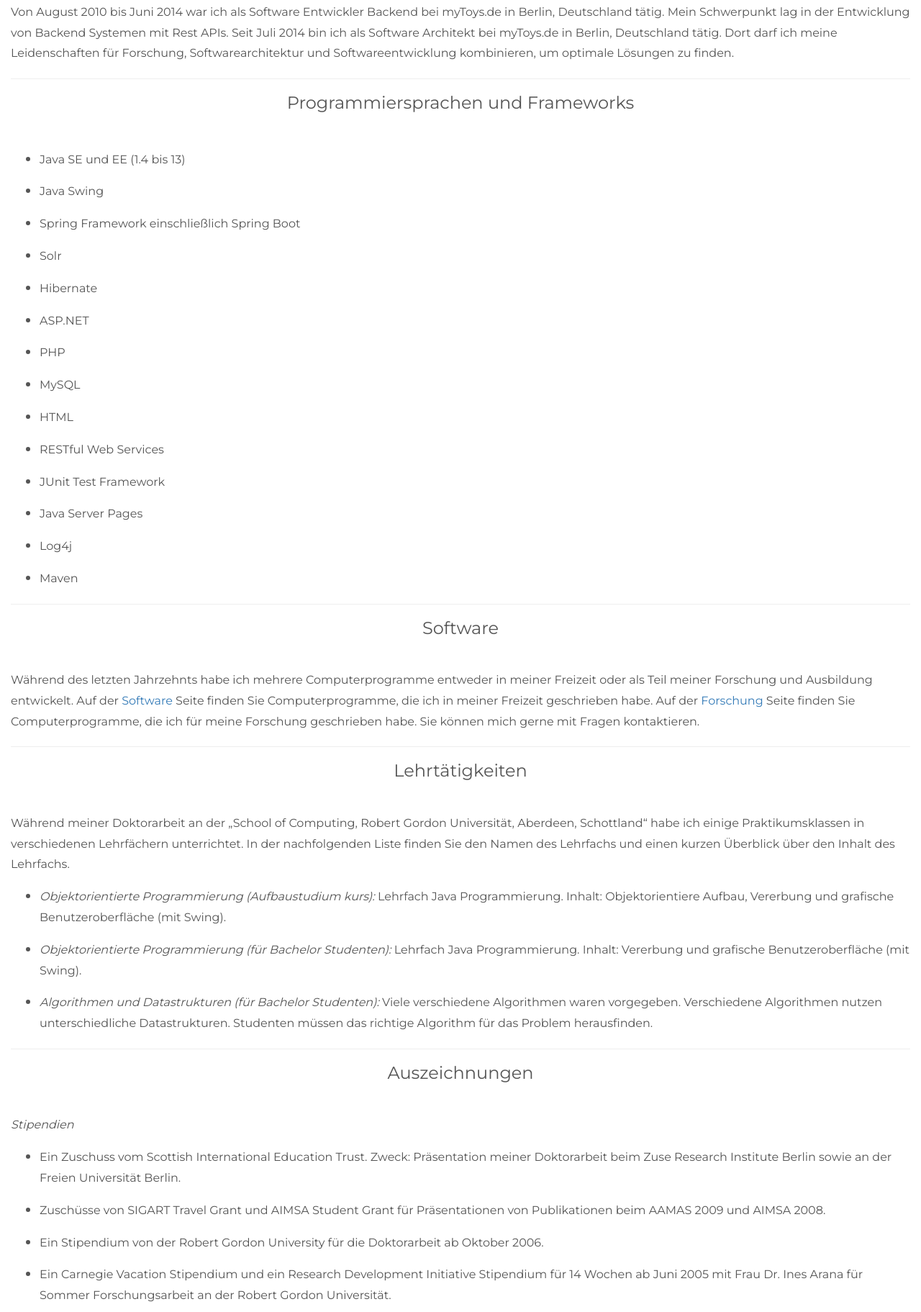
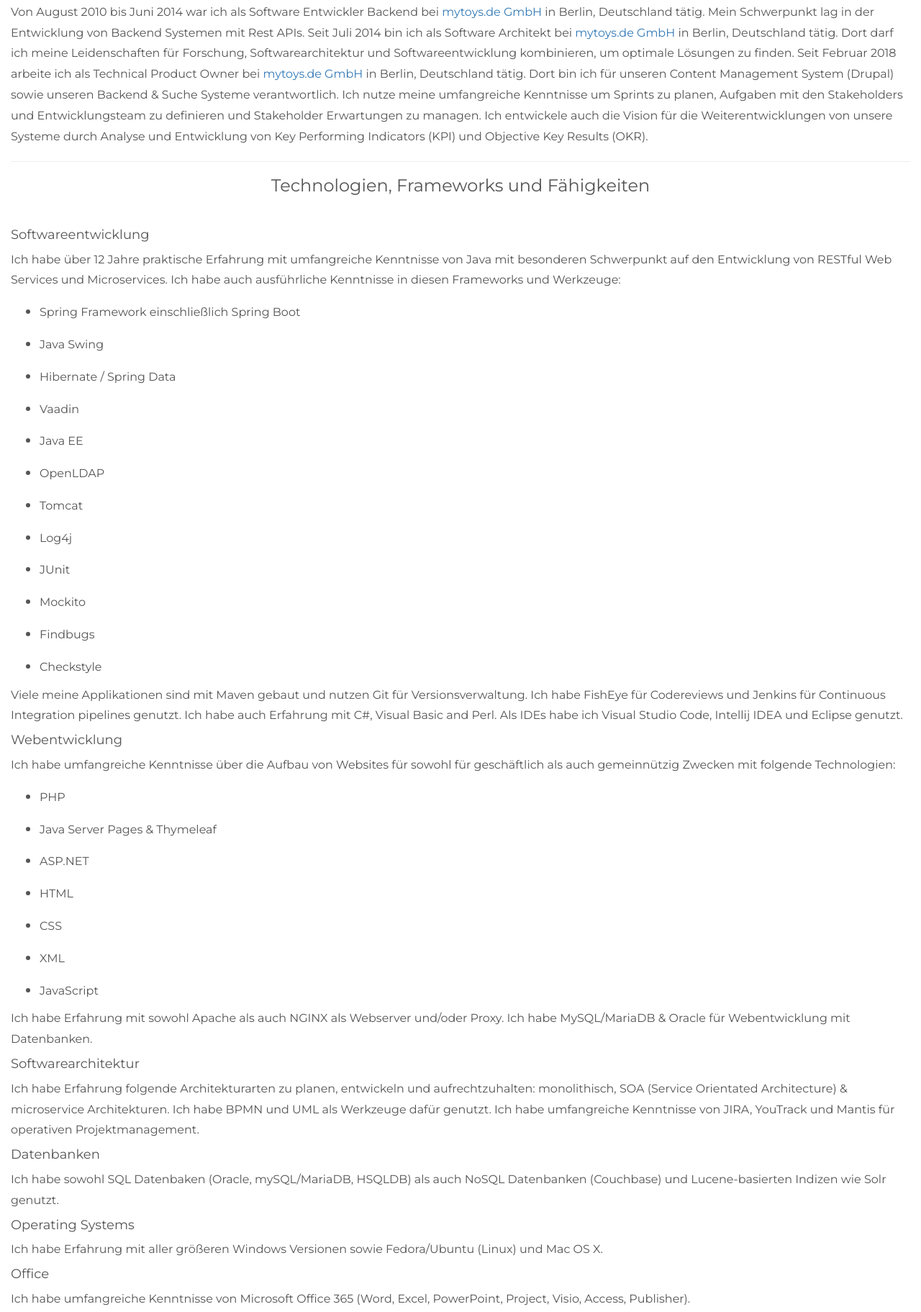
Before and after one commit to daveajlee/daveajlee.github.io, a plain HTML site: page portfolio.html in a window 1280 px wide. Shown: the part 794-2617 px from the top of the page at 72% size. Drawn offline with nearby package versions, Linux system fonts and the light colour scheme.

Commit message:
add technologies

```diff
--- a/portfolio.html
+++ b/portfolio.html
@@ -39,31 +39,56 @@
 
     <div class="container-fluid bg-2">
         <h3 class="margin text-center">Ausbildung und Qualifikationen</h3>
-        <p>Jahrgang 1985. Seit ich klein war, habe ich ein großes Interesse an Informatik gehabt. In Juli 2006 habe ich meinen Bachelor in Informatik für Wirtschaft und Electronic Commerce mit Auszeichnung (beste Note) abgeschlossen. Während meines Bachelors habe ich drei Stipenden für Forschungprojekte sowie akademische Auszeichnungen bekommen. In März 2010 habe ich meine Doktorarbeit (in Informatik) bestanden – Forschungstitel: Hybrid Algorithms for Distributed Constraint Satisfaction. Meine Erfahrung in Softwareentwicklung und Softwarearchitektur sowie meine Forschung, mein Bachelor-Studium und mein persönliches Interesse an Informatik haben es ermöglicht, viele Kompetenzen aufzubauen.</p>
+        <p>Jahrgang 1985. Seit ich klein war, habe ich ein großes Interesse an Informatik gehabt. In Juli 2006 habe ich meinen Bachelor in Informatik für Wirtschaft und Electronic Commerce mit Auszeichnung (beste Note) abgeschlossen. Während meines Bachelors habe ich drei Stipenden für Forschungprojekte sowie akademische Auszeichnungen bekommen. In März 2010 habe ich meine Doktorarbeit (in Informatik) bestanden – Forschungstitel: Hybrid Algorithms for Distributed Constraint Satisfaction. Meine Erfahrung in Softwareentwicklung und Softwarearchitektur sowie meine Forschung, mein Bachelor-Studium und mein persönliches Interesse an Informatik haben es ermöglicht, viele Kompetenzen aufzubauen.
+        </p>
 
         <hr/>
         <h3 class="margin text-center">Karriere</h3>
-        <p>Von August 2010 bis Juni 2014 war ich als Software Entwickler Backend bei myToys.de in Berlin, Deutschland tätig. Mein Schwerpunkt lag in der Entwicklung von Backend Systemen mit Rest APIs. Seit Juli 2014 bin ich als Software Architekt bei myToys.de in Berlin, Deutschland tätig. Dort darf ich meine Leidenschaften für Forschung, Softwarearchitektur und Softwareentwicklung kombinieren, um optimale Lösungen zu finden.</p>
-
+        <p>Von August 2010 bis Juni 2014 war ich als Software Entwickler Backend bei <a href="www.mytoys.de">mytoys.de GmbH</a> in Berlin, Deutschland tätig. Mein Schwerpunkt lag in der Entwicklung von Backend Systemen mit Rest APIs.
+            Seit Juli 2014 bin ich als Software Architekt bei <a href="www.mytoys.de">mytoys.de GmbH</a> in Berlin, Deutschland tätig. Dort darf ich meine Leidenschaften für Forschung, Softwarearchitektur und Softwareentwicklung kombinieren, um optimale Lösungen zu finden.
+            Seit Februar 2018 arbeite ich als Technical Product Owner bei <a href="www.mytoys.de">mytoys.de GmbH</a> in Berlin, Deutschland tätig. Dort bin ich für unseren Content Management System (Drupal) sowie unseren Backend & Suche Systeme verantwortlich. Ich nutze meine umfangreiche Kenntnisse um Sprints zu planen, Aufgaben mit den Stakeholders und Entwicklungsteam zu definieren und Stakeholder Erwartungen zu managen. Ich entwickele auch die Vision für die Weiterentwicklungen von unsere Systeme durch Analyse und Entwicklung von Key Performing Indicators (KPI) und Objective Key Results (OKR).</p>
         <hr/>
-        <h3 class="margin text-center">Programmiersprachen und Frameworks</h3>
-        <ul>
-            <li><p>Java SE und EE (1.4 bis 13)</p></li>
-            <li><p>Java Swing</p></li>
-            <li><p>Spring Framework einschließlich Spring Boot</p></li>
-            <li><p>Solr</p></li>
-            <li><p>Hibernate</p></li>
-            <li><p>ASP.NET</p></li>
-            <li><p>PHP</p></li>
-            <li><p>MySQL</p></li>
-            <li><p>HTML</p></li>
-            <li><p>RESTful Web Services</p></li>
-            <li><p>JUnit Test Framework</p></li>
-            <li><p>Java Server Pages</p></li>
-            <li><p>Log4j</p></li>
-            <li><p>Maven</p></li>
-        </ul>
-
+        <h3 class="margin text-center">Technologien, Frameworks und Fähigkeiten</h3>
+        <h4></h4>
+        <h4>Softwareentwicklung</h4>
+        <p>Ich habe über 12 Jahre praktische Erfahrung mit umfangreiche Kenntnisse von Java mit besonderen Schwerpunkt auf den Entwicklung von RESTful Web Services und Microservices. Ich habe auch ausführliche Kenntnisse in diesen Frameworks und Werkzeuge:</p>
+            <ul>
+                <li><p>Spring Framework einschließlich Spring Boot</p></li>
+                <li><p>Java Swing</p></li>
+                <li><p>Hibernate / Spring Data</p></li>
+                <li><p>Vaadin</p></li>
+                <li><p>Java EE</p></li>
+                <li><p>OpenLDAP</p></li>
+                <li><p>Tomcat</p></li>
+                <li><p>Log4j</p></li>
+                <li><p>JUnit</p></li>
+                <li><p>Mockito</p></li>
+                <li><p>Findbugs</p></li>
+                <li><p>Checkstyle</p></li>
+            </ul>
+            <p>Viele meine Applikationen sind mit Maven gebaut und nutzen Git für Versionsverwaltung. Ich habe FishEye für Codereviews und Jenkins für Continuous Integration pipelines genutzt. Ich habe auch Erfahrung mit C#, Visual Basic and Perl. Als IDEs habe ich Visual Studio Code, Intellij IDEA und Eclipse genutzt.
+        </p>
+        <h4>Webentwicklung</h4>
+        <p>Ich habe umfangreiche Kenntnisse über die Aufbau von Websites für sowohl für geschäftlich als auch gemeinnützig Zwecken mit folgende Technologien:
+            <ul>
+                <li><p>PHP</p></li>
+                <li><p>Java Server Pages & Thymeleaf</p></li>
+                <li><p>ASP.NET</p></li>
+                <li><p>HTML</p></li>
+                <li><p>CSS</p></li>
+                <li><p>XML</p></li>
+                <li><p>JavaScript</p></li>
+            </ul>
+            <p>Ich habe Erfahrung mit sowohl Apache als auch NGINX als Webserver und/oder Proxy. Ich habe MySQL/MariaDB & Oracle für Webentwicklung mit Datenbanken.
+        </p>
+        <h4>Softwarearchitektur</h4>
+        <p>Ich habe Erfahrung folgende Architekturarten zu planen, entwickeln und aufrechtzuhalten: monolithisch, SOA (Service Orientated Architecture) & microservice Architekturen. Ich habe BPMN und UML als Werkzeuge dafür genutzt. Ich habe umfangreiche Kenntnisse von JIRA, YouTrack und Mantis für operativen Projektmanagement.</p>
+        <h4>Datenbanken</h4>
+        <p>Ich habe sowohl SQL Datenbaken (Oracle, mySQL/MariaDB, HSQLDB) als auch NoSQL Datenbanken (Couchbase) und Lucene-basierten Indizen wie Solr genutzt.</p>
+        <h4>Operating Systems</h4>
+        <p>Ich habe Erfahrung mit aller größeren Windows Versionen sowie Fedora/Ubuntu (Linux) und Mac OS X.</p>
+        <h4>Office</h4>
+        <p>Ich habe umfangreiche Kenntnisse von Microsoft Office 365 (Word, Excel, PowerPoint, Project, Visio, Access, Publisher).</p>
         <hr/>
         <h3 class="margin text-center">Software</h3>
         <p>Während des letzten Jahrzehnts habe ich mehrere Computerprogramme entweder in meiner Freizeit oder als Teil meiner Forschung und Ausbildung entwickelt. Auf der <a href="software.html">Software</a> Seite finden Sie Computerprogramme, die ich in meiner Freizeit geschrieben habe. Auf der <a href="forschung.html">Forschung</a> Seite finden Sie Computerprogramme, die ich für meine Forschung geschrieben habe. Sie können mich gerne mit Fragen kontaktieren.</p>
```
